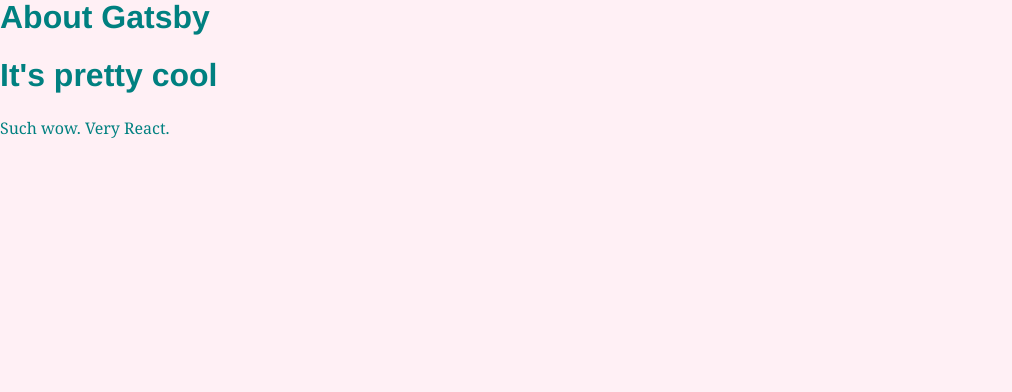
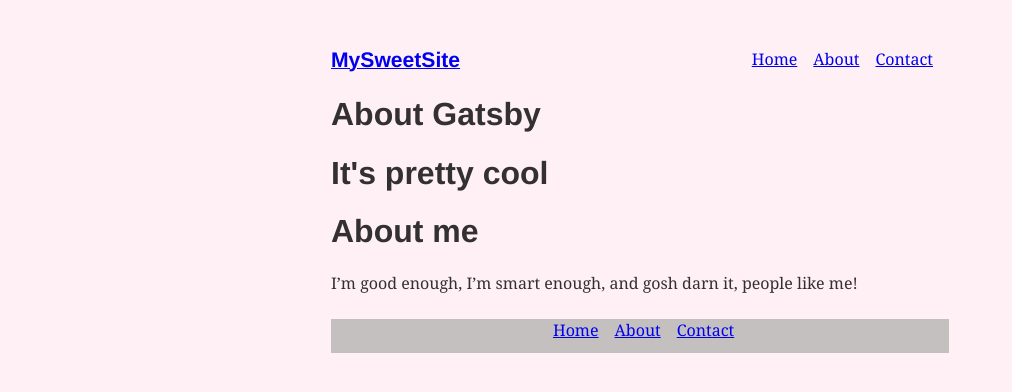
Before and after one commit to jjguitar/blog-Gatsby, a Gatsby site: page /about in a window 1280 px wide. Shown: the whole page, without its empty margins (0-1012 px from the left). Built offline with nearby package versions, Linux system fonts and the light colour scheme; Gatsby itself is replaced by a stand-in of ours.

Commit message:
Footer component

```diff
--- /dev/null
+++ b/src/components/footer.js
@@ -0,0 +1,21 @@
+import React from "react"
+import { Link } from "gatsby"
+import footerStyles from "./footer.module.css"
+
+const ListLink = props => (
+  <li style={{ display: `inline-block`, marginRight: `1rem`, color: `white` }}>
+    <Link to={props.to}>{props.children}</Link>
+  </li>
+)
+// highlight-start
+export default function Footer() {
+  return (
+    <div className={footerStyles.footer}>
+      <ul style={{ listStyle: `none`, float: `center`, display: `flex`, justifyContent: `center`}}>
+            <ListLink to="/">Home</ListLink>
+            <ListLink to="/about/">About</ListLink>
+            <ListLink to="/contact/">Contact</ListLink>
+      </ul>
+    </div>
+  )
+}
--- /dev/null
+++ b/src/components/footer.module.css
@@ -0,0 +1,3 @@
+.footer {
+  background: rgb(197, 192, 192);
+}
--- /dev/null
+++ b/src/components/layout.js
@@ -0,0 +1,30 @@
+import React from "react"
+import { Link } from "gatsby"
+import Footer from "../components/footer"
+
+const ListLink = props => (
+  <li style={{ display: `inline-block`, marginRight: `1rem` }}>
+    <Link to={props.to}>{props.children}</Link>
+  </li>
+)
+
+export default function Layout({ children }) {
+  return (
+    <div style={{ margin: `3rem auto`, maxWidth: 650, padding: `0 1rem` }}>
+      {/* highlight-start */}
+      <header style={{ marginBottom: `1.5rem` }}>
+        <Link to="/" style={{ textShadow: `none`, backgroundImage: `none` }}>
+          <h3 style={{ display: `inline` }}>MySweetSite</h3>
+        </Link>
+        <ul style={{ listStyle: `none`, float: `right` }}>
+          <ListLink to="/">Home</ListLink>
+          <ListLink to="/about/">About</ListLink>
+          <ListLink to="/contact/">Contact</ListLink>
+        </ul>
+      </header>
+      {/* highlight-end */}
+      {children}
+      <Footer></Footer>
+    </div>
+  )
+}
--- a/src/pages/about.js
+++ b/src/pages/about.js
@@ -1,12 +1,16 @@
 import React from "react"
 import Header from '../components/header'
+import Layout from "../components/layout"
 
 export default function About() {
   return (
-    <div style={{ color: `teal` }}>
+    <Layout>
       <Header headerText="About Gatsby" />
-      <Header headerText="It's pretty cool" /> {/* highlight-line */}
-      <p>Such wow. Very React.</p>
-    </div>
+      <Header headerText="It's pretty cool" />
+      <h1>About me</h1>
+      <p>
+        I’m good enough, I’m smart enough, and gosh darn it, people like me!
+      </p>
+    </Layout>
   )
 }
--- a/src/styles/global.css
+++ b/src/styles/global.css
@@ -1,3 +1,7 @@
 html {
   background-color: lavenderblush;
 }
+
+a {
+  text-shadow: none;
+}
```
Also changed, not shown: src/pages/contact.js (+7 -7 lines), src/pages/index.js (+9 -8 lines).
